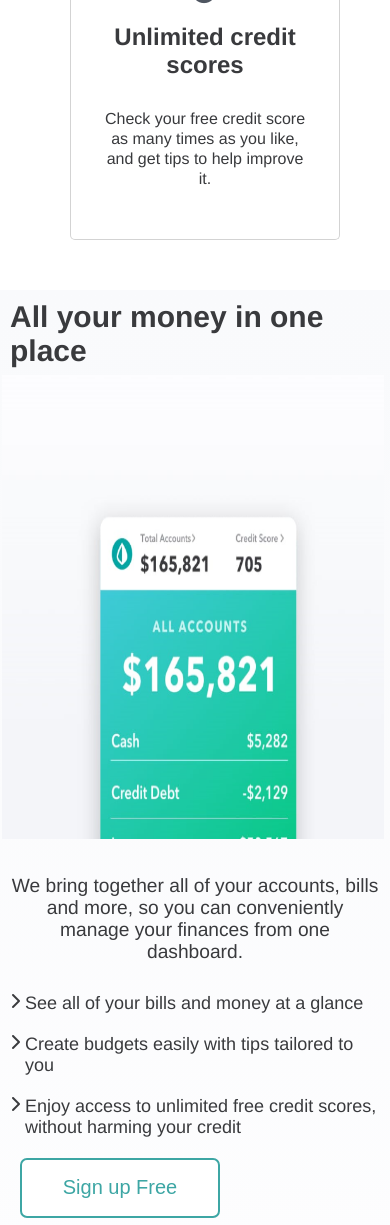
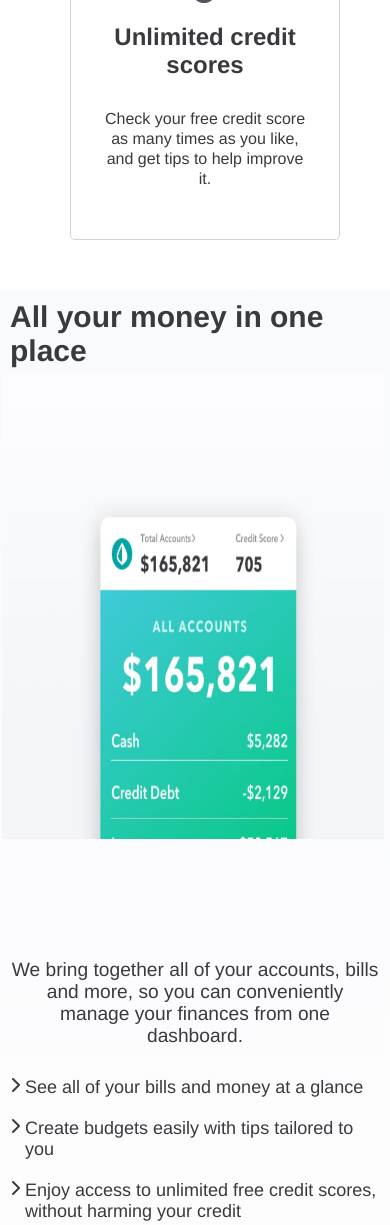
Before and after one commit to NtwaliHeritier/mint-clone, a plain HTML site: page index.html in a window 390 px wide. Shown: the part 1675-2900 px from the top of the page. Drawn offline with Linux system fonts and the light colour scheme.

Commit message:
completed the responsive part

```diff
--- a/index.css
+++ b/index.css
@@ -396,7 +396,7 @@ footer {
     }
 
     #landing-improved p {
-        margin-top: 60vh;
+        margin-top: 70vh;
     }
 
     #landing-improved h1 {
```
